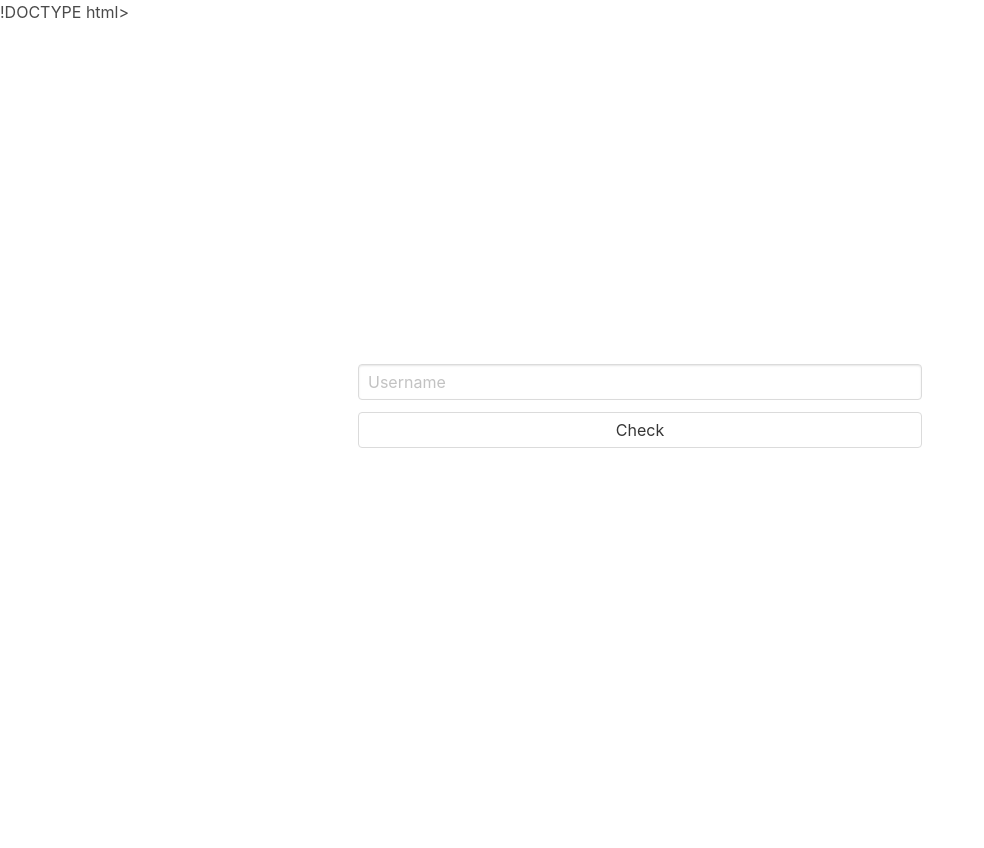
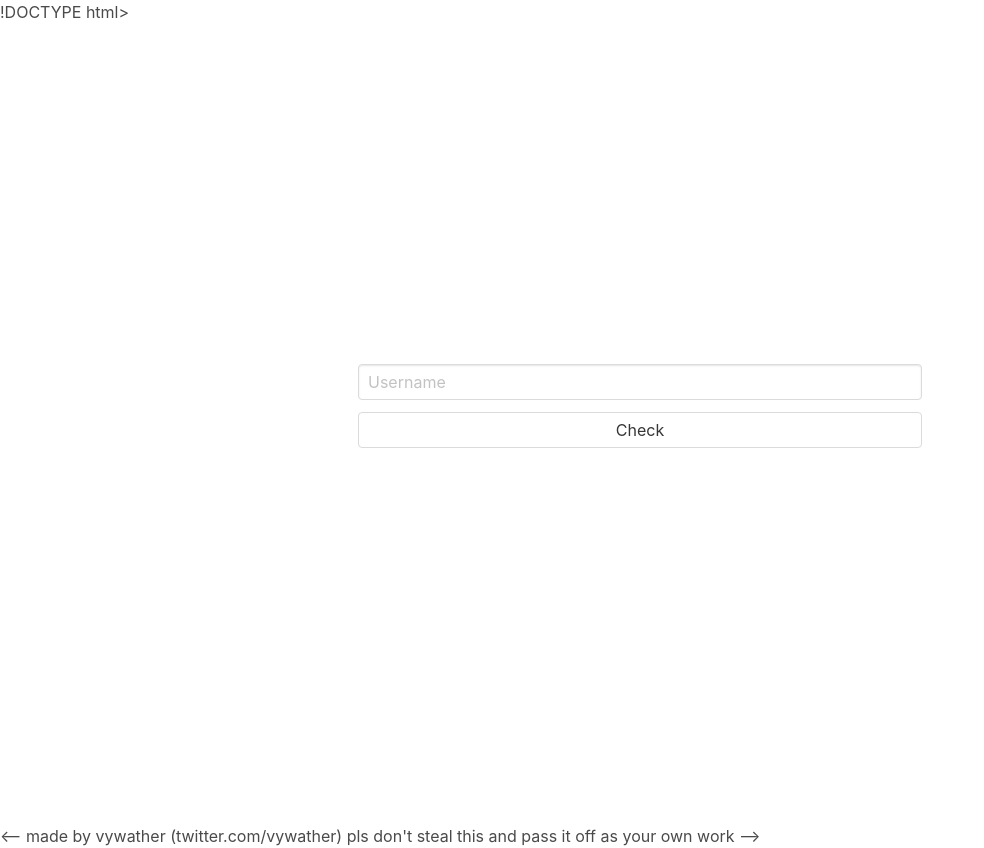
Before and after one commit to vywather/reddit-username-checker, a plain HTML site: page index.html in a window 1280 px wide. Shown: the whole page, without its empty margins (0-984 px from the left). Before the commit the page ends 824 px from the top, so only its background shows below. Drawn offline with nearby package versions, Linux system fonts and the light colour scheme; files whose address does not match are found by name.

Commit message:
Update index.html

```diff
--- a/index.html
+++ b/index.html
@@ -39,5 +39,5 @@
   <script src='https://code.jquery.com/jquery-3.4.1.min.js'></script>
   <script src='assets/js/scripts.js'></script>
 </body>
-
+<-- made by vywather (twitter.com/vywather) pls don't steal this and pass it off as your own work -->
 </html>
```
